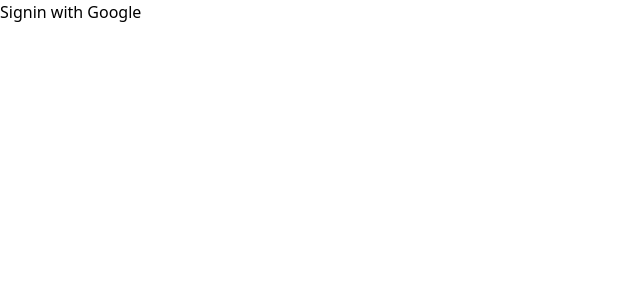
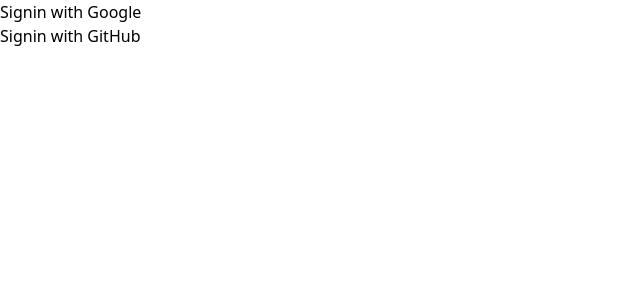
Before and after one commit to Muhammadkashif20/Next-Auth, a Next.js app: page /Login in a window 1280 px wide. Shown: the top 300 px of the page, without its empty margins (0-640 px from the left). Built offline with nearby package versions, Linux system fonts and the light colour scheme; no server answers.

Commit message:
Completed the Working google & github authentication

```diff
--- a/src/app/Login/page.js
+++ b/src/app/Login/page.js
@@ -32,6 +32,7 @@
         </div>
 
       ) : (
+        <div>
         <form
         action={async () => {
           "use server";
@@ -40,6 +41,15 @@
         >
           <button type="submit">Signin with Google</button>
         </form>
+        <form
+      action={async () => {
+        "use server"
+        await signIn("github")
+      }}
+    >
+      <button type="submit">Signin with GitHub</button>
+    </form>
+          </div>
       )}
       </div>
     </div>
```
Also changed, not shown: src/app/auth.js (+6 -7 lines), src/app/page.js (+17 -4 lines).
